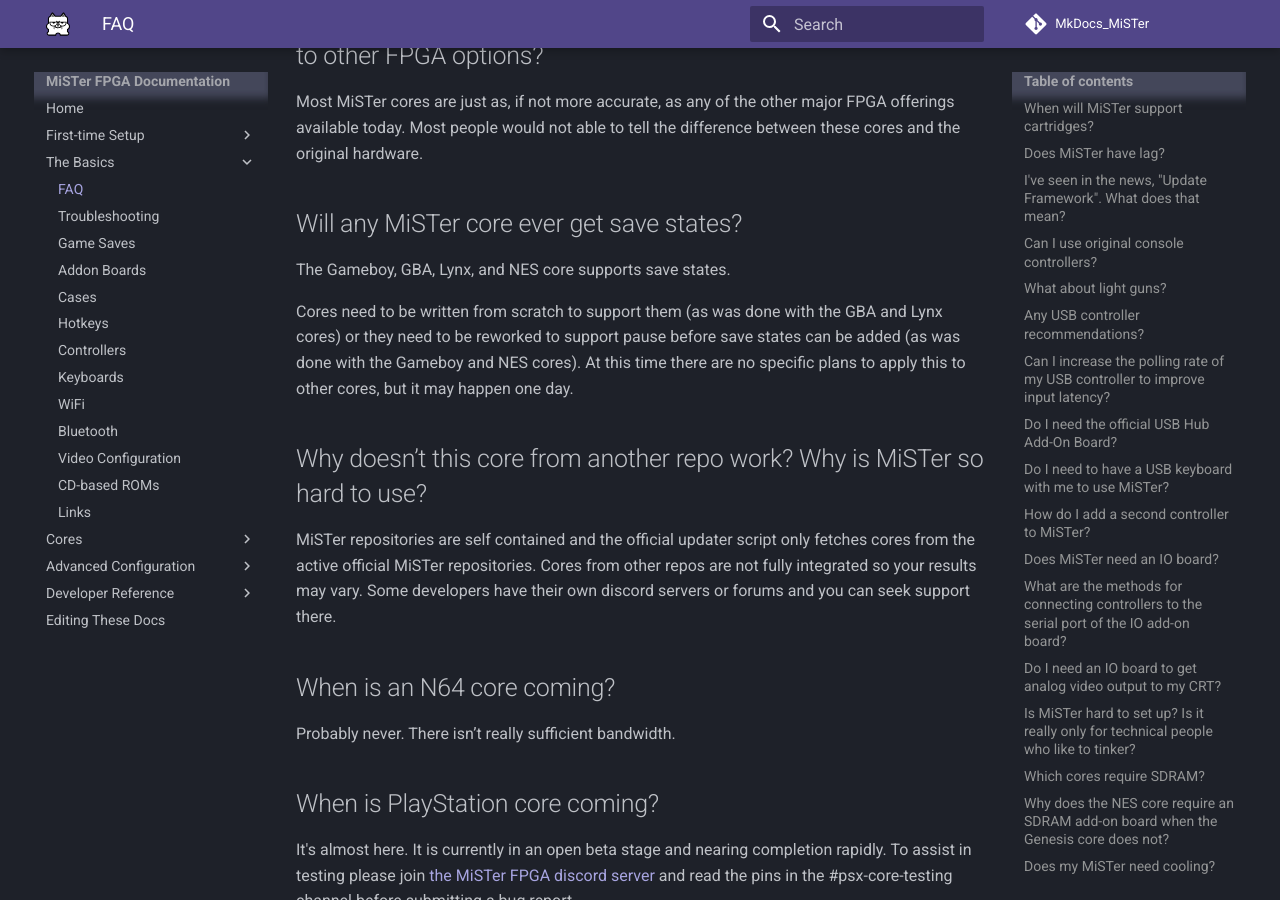
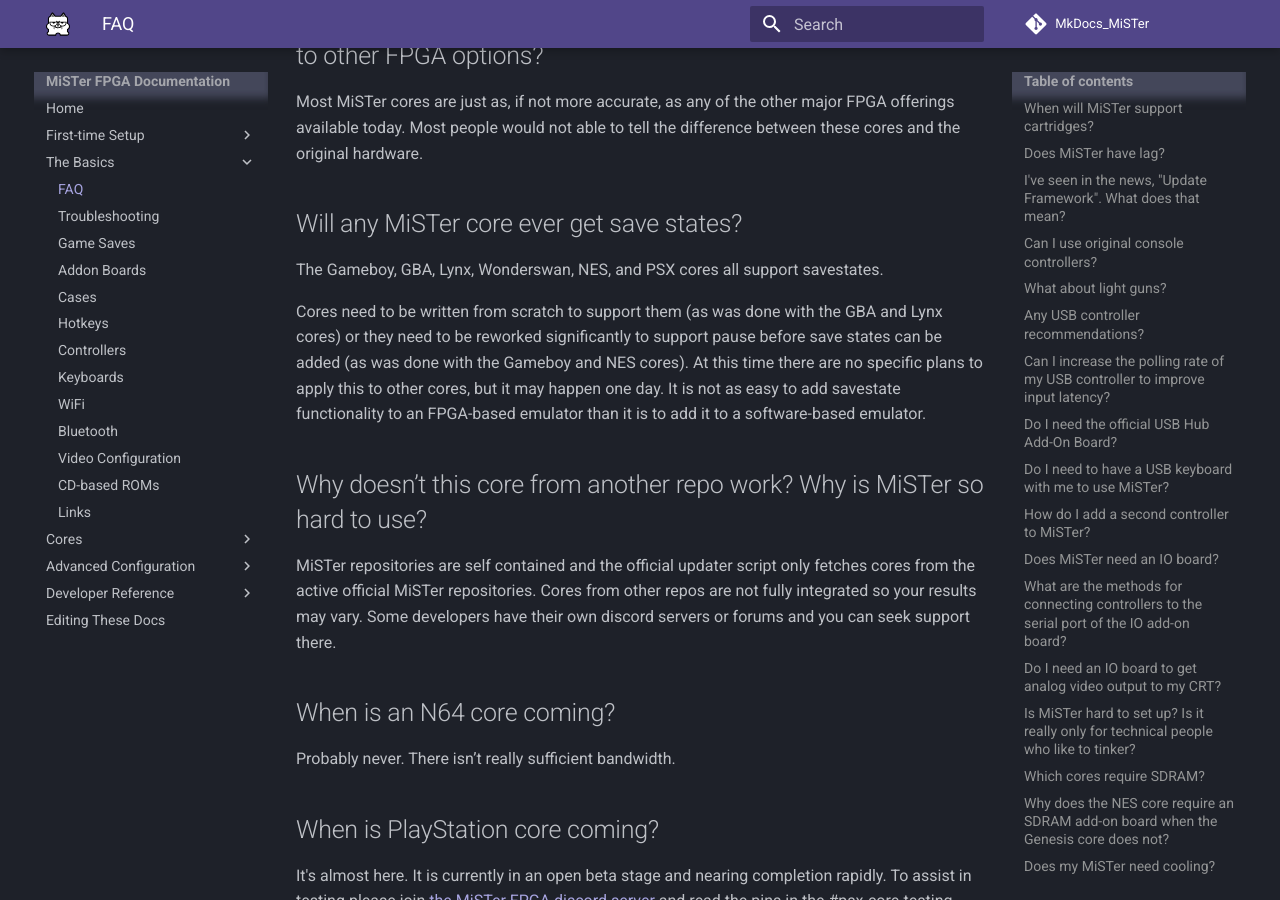
Before and after one commit to MiSTer-devel/MkDocs_MiSTer, an MkDocs documentation site: the page built from docs/basics/faq.md, in a window 1280 px wide and 900 px high, scrolled down 5264 px. Built offline with MkDocs 1.6.1 and Material for MkDocs 9.7.7, drawn with Linux system fonts in a browser that asks for light colours; comment, search, counter and statistics services are not loaded.

Commit message:
Update savestates FAQ

```diff
--- a/docs/basics/faq.md
+++ b/docs/basics/faq.md
@@ -95,9 +95,9 @@
 Most MiSTer cores are just as, if not more accurate, as any of the other major FPGA offerings available today. Most people would not able to tell the difference between these cores and the original hardware.
 
 ## Will any MiSTer core ever get save states?
-The Gameboy, GBA, Lynx, and NES core supports save states.
+The Gameboy, GBA, Lynx, Wonderswan, NES, and PSX cores all support savestates.
 
-Cores need to be written from scratch to support them (as was done with the GBA and Lynx cores) or they need to be reworked to support pause before save states can be added (as was done with the Gameboy and NES cores). At this time there are no specific plans to apply this to other cores, but it may happen one day.
+Cores need to be written from scratch to support them (as was done with the GBA and Lynx cores) or they need to be reworked significantly to support pause before save states can be added (as was done with the Gameboy and NES cores). At this time there are no specific plans to apply this to other cores, but it may happen one day. It is not as easy to add savestate functionality to an FPGA-based emulator than it is to add it to a software-based emulator.
 
 ## Why doesn’t this core from another repo work? Why is MiSTer so hard to use?
 MiSTer repositories are self contained and the official updater script only fetches cores from the active official MiSTer repositories. Cores from other repos are not fully integrated so your results may vary. Some developers have their own discord servers or forums and you can seek support there.
```
